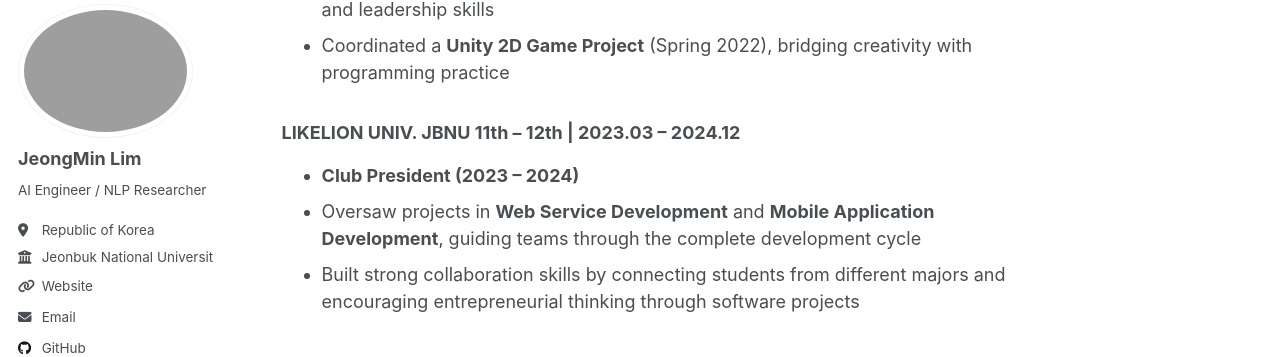
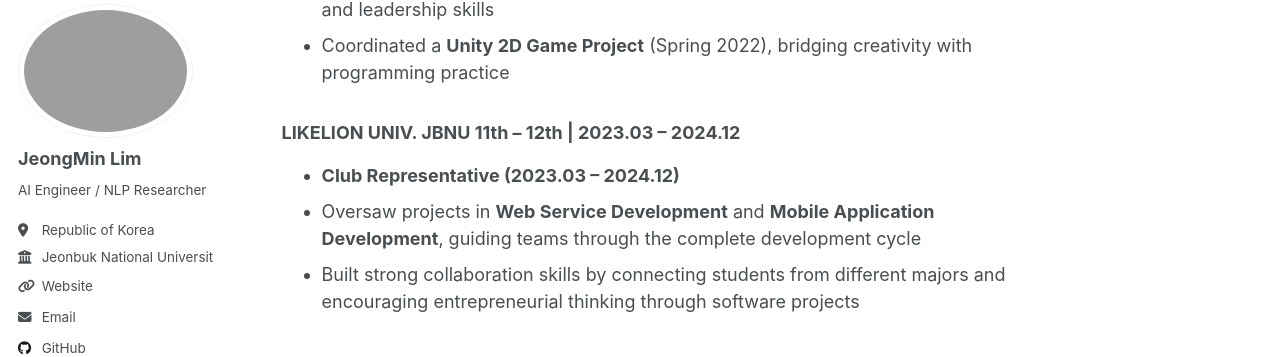
Before and after one commit to JeongMinIsBest/JeongMinIsBest.github.io, a Jekyll site: the page built from _pages/activities.md, in a window 1280 px wide and 900 px high, scrolled down 3702 px. Shown: the part 95-452 px from the top of the window. Built offline with Jekyll 4.4.1, drawn with Linux system fonts in a browser that asks for light colours; a script that is not in the unit is left out.

Commit message:
Update activities.md

```diff
--- a/_pages/activities.md
+++ b/_pages/activities.md
@@ -100,7 +100,7 @@ author_profile: true
 <br/>
 
 ### LIKELION UNIV. JBNU 11th – 12th | 2023.03 – 2024.12
-- **Club President (2023 – 2024)**
+- **Club Representative (2023.03 – 2024.12)**
 - Oversaw projects in **Web Service Development** and **Mobile Application Development**, guiding teams through the complete development cycle
 - Built strong collaboration skills by connecting students from different majors and encouraging entrepreneurial thinking through software projects
 <br/>
```
